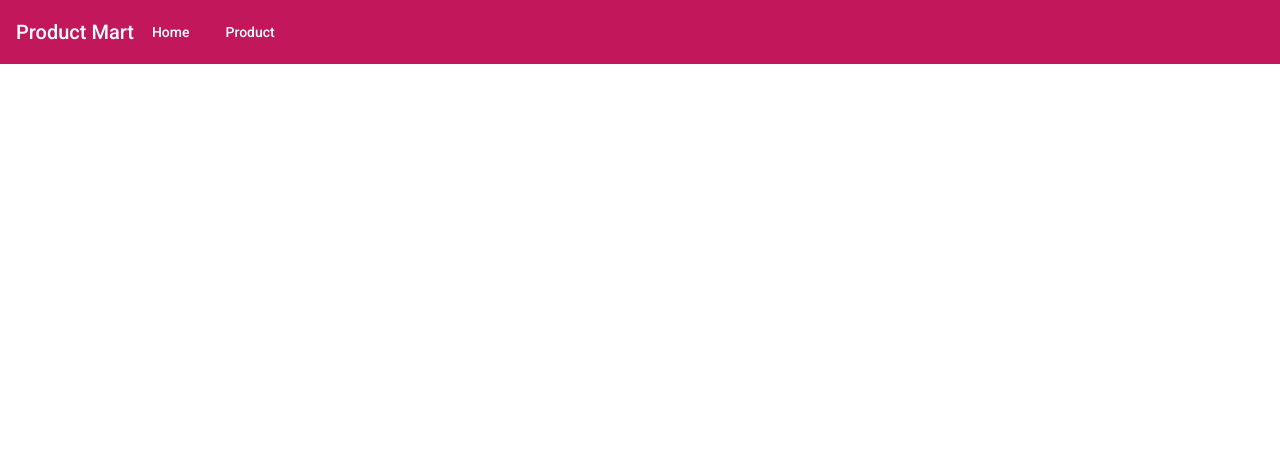
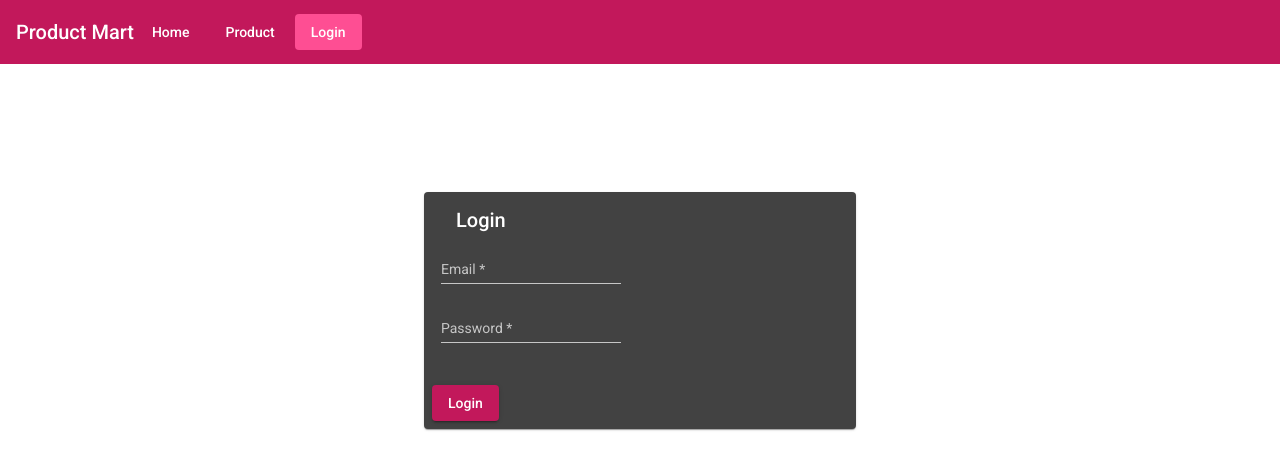
Before and after one commit to 6Ankita11/product-mart, an Angular app in the folder product-mart/Product-Mart/: page /login in a window 1280 px wide. Before the commit this address led to /. Shown: the top 470 px of the page. Built offline with nearby package versions, Linux system fonts and the light colour scheme.

Commit message:
adding login component and auth service

```diff
--- a/product-mart/Product-Mart/src/app/app-routing.module.ts
+++ b/product-mart/Product-Mart/src/app/app-routing.module.ts
@@ -1,6 +1,7 @@
 import { NgModule } from '@angular/core';
 import { Routes, RouterModule } from '@angular/router';
 import {HomeComponent} from './home/home.component';
+import{LoginComponent} from './login/login.component';
 
 let routes: Routes = [
   {
@@ -16,6 +17,10 @@ let routes: Routes = [
   {
     path: 'products',
     loadChildren: './products/products.module#ProductsModule'
+  },
+  {
+    path: 'login',
+    component: LoginComponent
   }
 ];
 
--- a/product-mart/Product-Mart/src/app/app.component.html
+++ b/product-mart/Product-Mart/src/app/app.component.html
@@ -5,6 +5,7 @@
     <span> Product Mart</span>
     <a mat-button  routerLink ="/home" routerLinkActive="active-link">Home</a>
     <a mat-button  routerLink ="/products" routerLinkActive="active-link">Product</a>
+    <a mat-button  routerLink ="/login" routerLinkActive="active-link">Login</a>
 </mat-toolbar-row>
 
 </mat-toolbar></header>
--- /dev/null
+++ b/product-mart/Product-Mart/src/app/auth.service.ts
@@ -0,0 +1,15 @@
+import { Injectable } from '@angular/core';
+import { of } from 'rxjs';
+
+@Injectable({
+  providedIn: 'root'
+})
+export class AuthService {
+  constructor() {}
+
+   login(email: string, password: string) {
+     const loginCredentials = { email,password };
+     console.log('loginCredentials',loginCredentials);
+     return of (loginCredentials);
+  }
+}
--- /dev/null
+++ b/product-mart/Product-Mart/src/app/login/login.component.html
@@ -0,0 +1,31 @@
+<mat-card class="login-card">
+    <mat-card-header>
+        <mat-card-title>
+            Login
+        </mat-card-title>
+    </mat-card-header>
+        <mat-card-content>
+            <form class="example-form">
+                <table cellspacing="0">
+                    <tr>
+                        <td><mat-form-field class="example-full-width">
+                            <input matInput placeholder="Email" [(ngModel)]="email" name="email" type="email" required>
+                          </mat-form-field></td>
+                    </tr>
+                <tr>
+                    <td>
+                    <mat-form-field class="example-full-width">
+                        <input matInput placeholder="Password" [(ngModel)]="password" name="password" type="password" required>
+                      </mat-form-field>
+                </td>
+            </tr>
+
+                </table>
+              </form>
+        </mat-card-content>
+        <mat-card-actions>
+            <button mat-raised-button color ="primary"(click)="login()">
+             Login
+            </button>
+        </mat-card-actions>
+</mat-card>
--- /dev/null
+++ b/product-mart/Product-Mart/src/app/login/login.component.scss
@@ -0,0 +1,5 @@
+.login-card
+{
+    width:400px;
+    margin:10% auto;
+}
--- /dev/null
+++ b/product-mart/Product-Mart/src/app/login/login.component.ts
@@ -0,0 +1,24 @@
+import { Component, OnInit } from '@angular/core';
+import { Router } from '@angular/router';
+import { AuthService } from '../auth.service';
+
+@Component({
+  selector: 'pm-login',
+  templateUrl: './login.component.html',
+  styleUrls: ['./login.component.scss']
+})
+
+export class LoginComponent implements OnInit {
+   email:string;
+   password:string;
+
+  constructor(private router:Router, private authService:AuthService) { }
+
+  ngOnInit() {
+  }
+  login(){
+    this.authService.login(this.email,this.password).subscribe(s => this.router.navigate(['']));
+
+  }
+
+}
```
Also changed, not shown: product-mart/Product-Mart/src/app/app.module.ts (+6 -2 lines), 2 other files (tests, documents, lock files or other folders).
